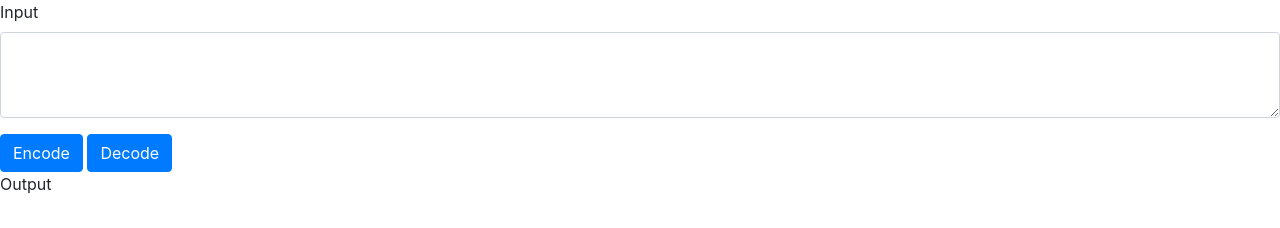
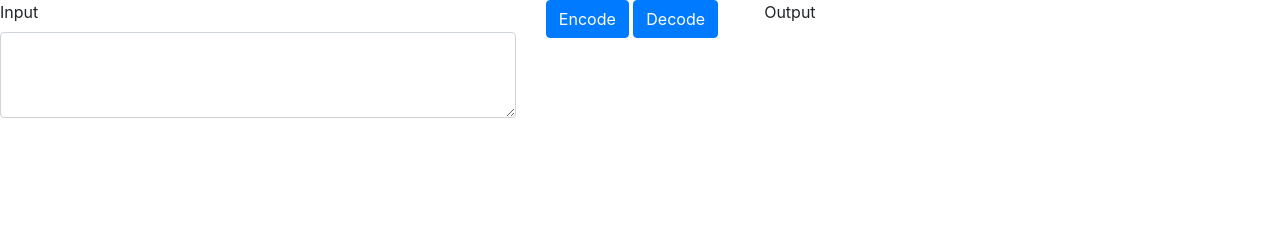
Before and after one commit to minicatsCB/caesar-cipher, a plain HTML site: page app.html in a window 1280 px wide. Drawn offline with nearby package versions, Linux system fonts and the light colour scheme.

Commit message:
Structure layout in columns

```diff
--- a/app.html
+++ b/app.html
@@ -6,16 +6,24 @@
         <link rel="stylesheet" href="https://stackpath.bootstrapcdn.com/bootstrap/4.3.1/css/bootstrap.min.css" integrity="sha384-ggOyR0iXCbMQv3Xipma34MD+dH/1fQ784/j6cY/iJTQUOhcWr7x9JvoRxT2MZw1T" crossorigin="anonymous">
     </head>
     <body>
+        <div class="row">
+            <div class="col-lg-5">
                 <form id="input-form">
                     <div class="form-group">
                         <label for="from">Input</label>
                         <textarea class="form-control" id="from" rows="3"></textarea>
                     </div>
-            <button data-action="encode" type="submit" class="btn btn-primary">Encode</button>
-            <button data-action="decode" type="submit" class="btn btn-primary">Decode</button>
                 </form>
+            </div>
+            <div class="col-lg-2">
+                <button data-action="encode" type="submit" class="btn btn-primary" form="input-form">Encode</button>
+                <button data-action="decode" type="submit" class="btn btn-primary" form="input-form">Decode</button>
+            </div>
+            <div class="col-lg-5">
                 <label for="to">Output</label>
                 <p id=to></p>
+            </div>
+        </div>
         <script type="text/javascript" src="app.js"></script>
     </body>
 </html>
```
Lines whose indentation alone changed are shown as unchanged.
